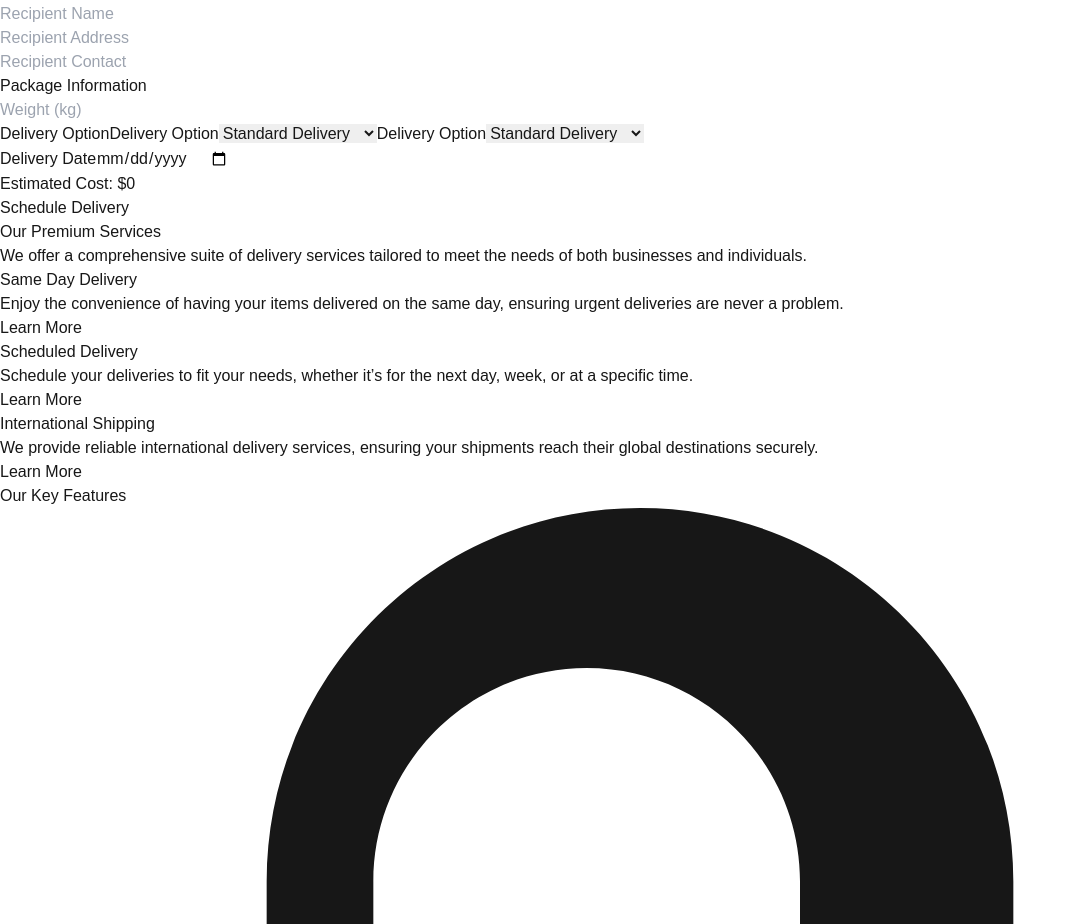
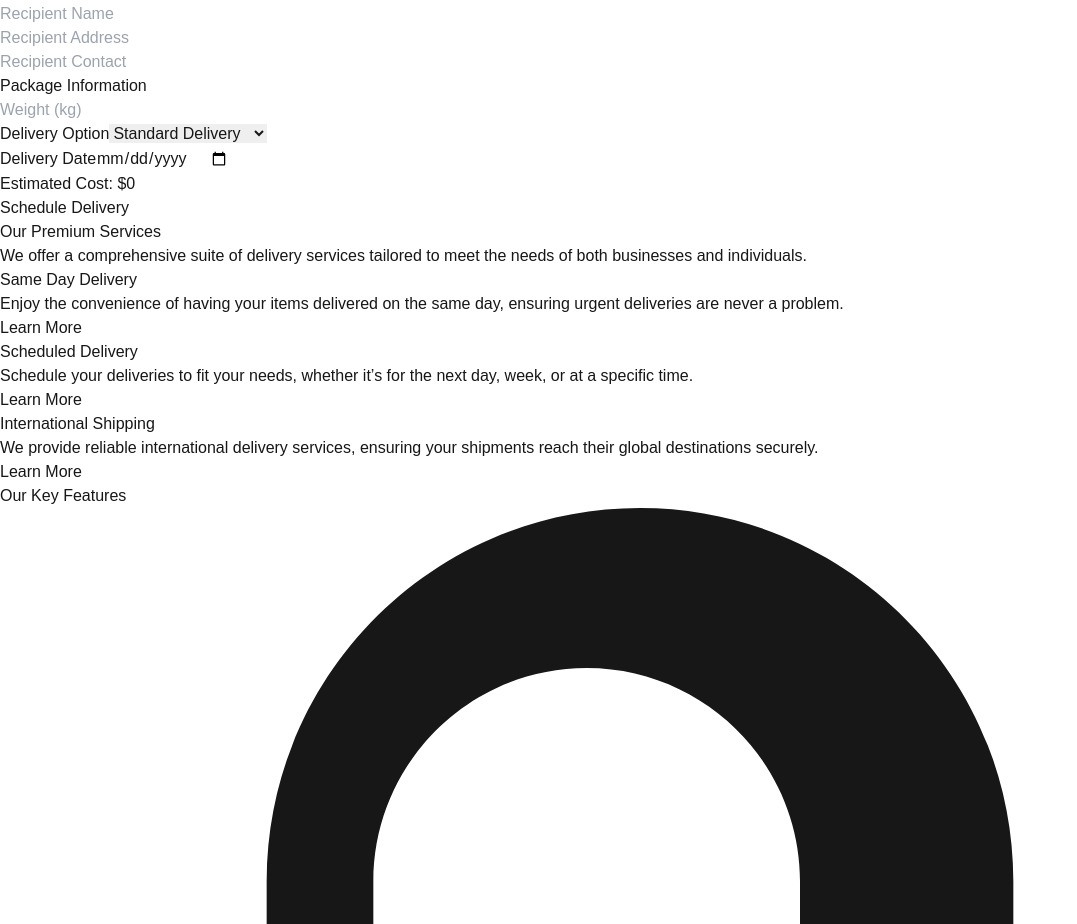
Before and after one commit to Olivierkepler/reactdelivery, a Next.js app: page / in a window 1280 px wide. Shown: the part 1542-2466 px from the top of the page, without its empty margins (0-1077 px from the left). Built offline with nearby package versions, Linux system fonts and the light colour scheme.

Commit message:
add components: Features, delivery form

```diff
--- a/src/app/components/DeliveryForm.tsx
+++ b/src/app/components/DeliveryForm.tsx
@@ -19,19 +19,27 @@ const DeliveryForm = () => {
 
     const handleChange = (e: React.ChangeEvent<HTMLInputElement | HTMLSelectElement>) => {
         const { name, value } = e.target;
+
+        // Update form data state
         setFormData({ ...formData, [name]: value });
 
+        // Recalculate the cost when package weight or delivery option changes
         if (name === 'packageWeight' || name === 'deliveryOption') {
-            calculateCost(value, formData.deliveryOption);
+            const updatedWeight = name === 'packageWeight' ? value : formData.packageWeight;
+            const updatedOption = name === 'deliveryOption' ? value : formData.deliveryOption;
+            calculateCost(updatedWeight, updatedOption);
         }
     };
 
     const calculateCost = (weight: string, option: string) => {
-        const weightValue = parseFloat(weight) || 0;
-        let cost = weightValue * 5; // Base cost per kg
-        if (option === 'express') cost += 10;
-        if (option === 'sameDay') cost += 20;
-        setEstimatedCost(cost);
+        const weightValue = parseFloat(weight) || 0; // Convert weight to a number, default to 0 if invalid
+        let cost = weightValue * 5; // Base cost: $5 per kg
+
+        // Add additional costs based on the delivery option
+        if (option === 'express') cost += 10; // Express: $10 extra
+        if (option === 'sameDay') cost += 20; // Same-Day: $20 extra
+
+        setEstimatedCost(cost); // Update estimated cost
     };
 
     const handleSubmit = (e: React.FormEvent) => {
@@ -136,34 +144,14 @@ const DeliveryForm = () => {
                         />
                     </div>
                     <div className="mb-4">
-                    <label htmlFor="deliveryOption" className="block text-sm font-medium text-gray-700">Delivery Option</label>
-
-
-
-
-                        <label htmlFor="deliveryOption" className="block text-sm font-medium text-gray-700">Delivery Option</label>
-                        <select
-                            name="deliveryOption"
-                            id="deliveryOption"
-                            onChange={handleChange}
-                            defaultValue="standard"
-                            className="w-full border border-gray-300 rounded-lg px-4 py-2"
-                            required
-                        >
-                            <option value="standard">Standard Delivery</option>
-                            <option value="express">Express Delivery</option>
-                            <option value="sameDay">Same-Day Delivery</option>
-                        </select>
-
-
-
-
-                        <label htmlFor="deliveryOption" className="block text-sm font-medium text-gray-700">Delivery Option</label>
+                        <label htmlFor="deliveryOption" className="block text-sm font-medium text-gray-700">
+                            Delivery Option
+                        </label>
                         <select
                             name="deliveryOption"
                             onChange={handleChange}
                             id="deliveryOption"
-                            defaultValue="standard"
+                            value={formData.deliveryOption}
                             className="w-full border border-gray-300 rounded-lg px-4 py-2"
                             required
                         >
@@ -173,12 +161,15 @@ const DeliveryForm = () => {
                         </select>
                     </div>
                     <div className="mb-4">
-                        <label htmlFor="deliveryDate" className="block text-sm font-medium text-gray-700">Delivery Date</label>
+                        <label htmlFor="deliveryDate" className="block text-sm font-medium text-gray-700">
+                            Delivery Date
+                        </label>
                         <input
                             type="date"
                             name="deliveryDate"
                             id="deliveryDate"
-                            placeholder="Select Delivery Date"
+                            value={formData.deliveryDate}
+                            onChange={handleChange}
                             className="w-full border border-gray-300 rounded-lg px-4 py-2"
                             required
                         />
```
